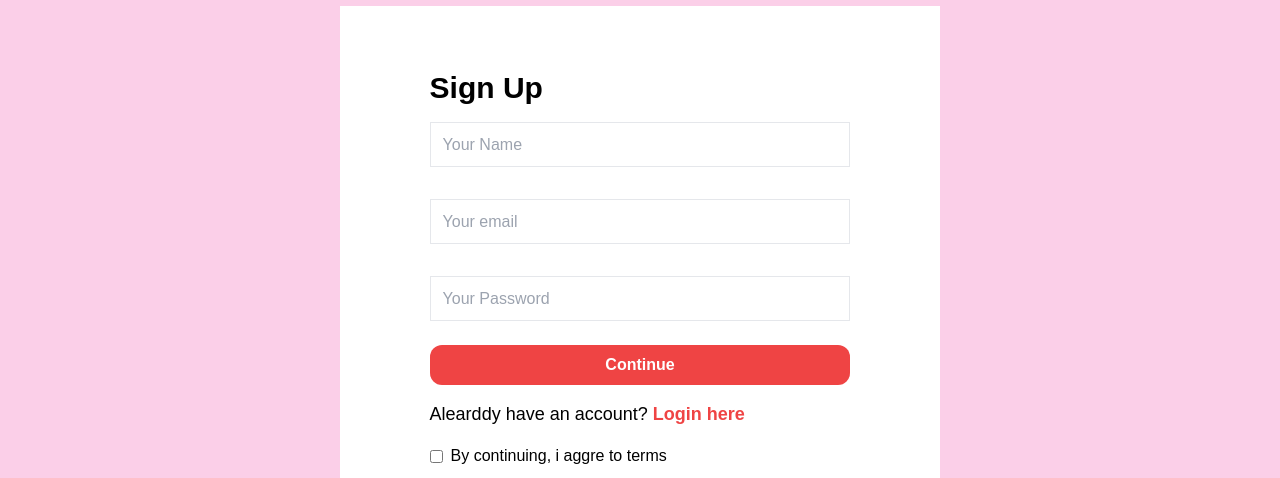
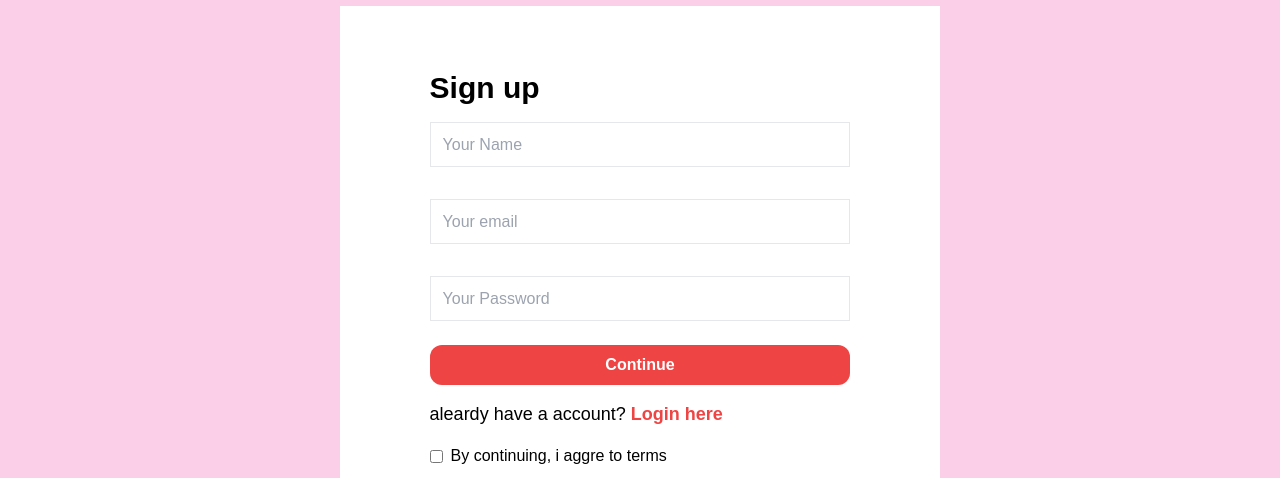
Before and after one commit to SmurfsNima/React-Shopper_website-FullResponsive, a React (Create React App) app: page /login in a window 1280 px wide. Shown: the part 132-610 px from the top of the page. Built offline with nearby package versions, Linux system fonts and the light colour scheme; the HTML template or start-up script is replaced by a standard one.

Commit message:
Login page functionalty added

```diff
--- a/src/components/pages/login.jsx
+++ b/src/components/pages/login.jsx
@@ -1,20 +1,40 @@
 import { useState } from "react";
 
 const Login = () => {
-    const [login , setLogin] = useState('Sign Up')
-    const [msg , setMsg] = useState(' Alearddy have an account?')
+  const [login, setLogin] = useState(false);
+
   return (
     <div className="w-full h-[100vh] bg-pink-200 pt-[5%]">
-      <div className="w-[600px] h-[550px] bg-white py-[5%] px-[7%] m-auto" >
-        <h2 className="font-bold text-3xl">{login}</h2>
+      <div className="w-[600px] h-[550px] bg-white py-[5%] px-[7%] m-auto">
+        <h2 className="font-bold text-3xl">{login ? "Login" : "Sign up"}</h2>
         <div className="flex flex-col gap-8 mt-4  ">
-          <input className="border-[1px] h-[45px] pl-3" type="text" placeholder="Your Name" />
-          <input className="border-[1px] h-[45px] pl-3" type="email" placeholder="Your email" />
-          <input className={`border-[1px] h-[45px] pl-3 ${login==='Login'? 'hidden' : '' }`} type="password" placeholder="Your Password" />
+          <input
+            className={`border-[1px] h-[45px] pl-3  ${login ? "hidden" : ""}`}
+            type="text"
+            placeholder="Your Name"
+          />
+          <input
+            className="border-[1px] h-[45px] pl-3"
+            type="email"
+            placeholder="Your email"
+          />
+          <input
+            className="border-[1px] h-[45px] pl-3"
+            type="password"
+            placeholder="Your Password"
+          />
         </div>
-        <button className="w-full bg-red-500 mt-6 h-[40px] text-white font-semibold rounded-xl">Continue</button>
+        <button className="w-full bg-red-500 mt-6 h-[40px] text-white font-semibold rounded-xl">
+          Continue
+        </button>
         <p className="mt-4 font-medium text-[18px]">
-          {msg} <span onClick={()=> setLogin('Login')} className="text-red-500 font-bold cursor-pointer ">Login here</span>
+          {login ? "don`t have a account ?" : "aleardy have a account? "}
+          <span
+            onClick={() => setLogin(!login)}
+            className="text-red-500 font-bold cursor-pointer "
+          >
+            {login ? "Sign Up" : "Login here"}
+          </span>
         </p>
         <div className="flex mt-4 items-center gap-2">
           <input type="checkbox" name="" id="" />
```
